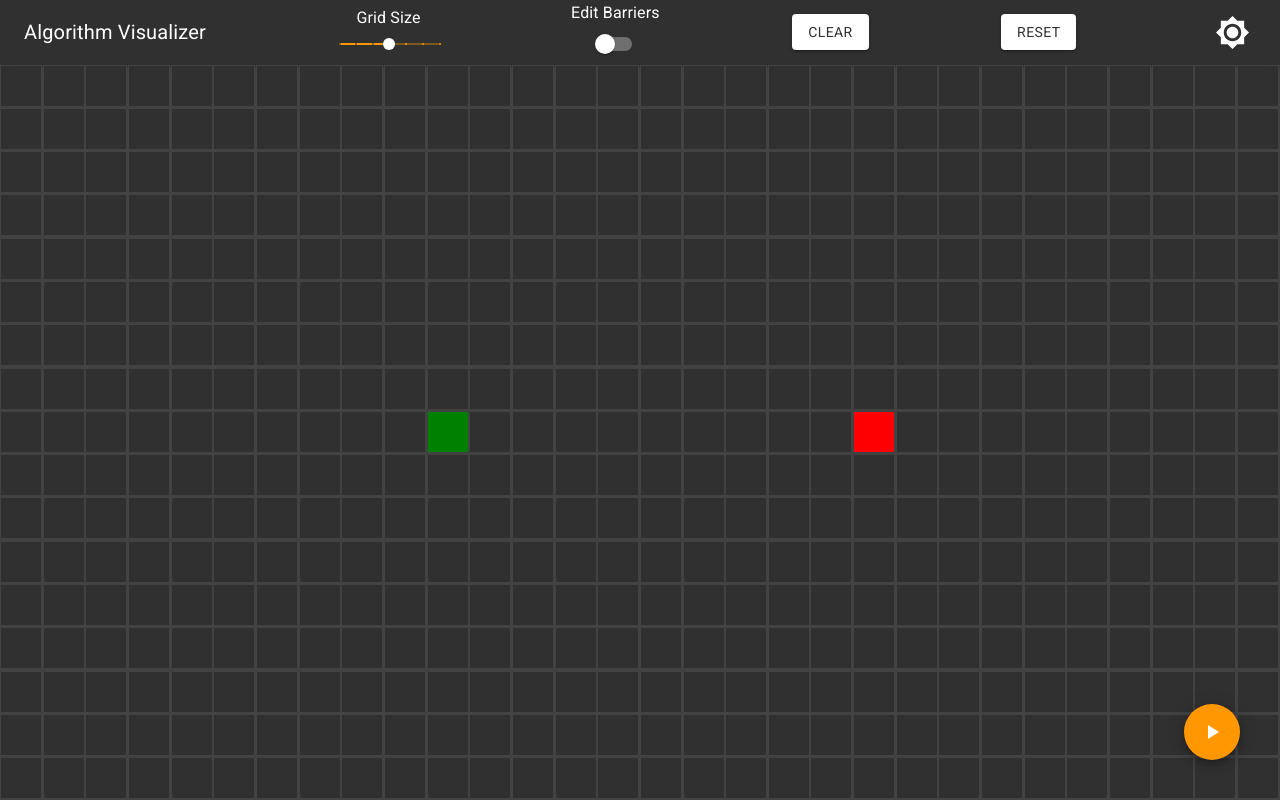
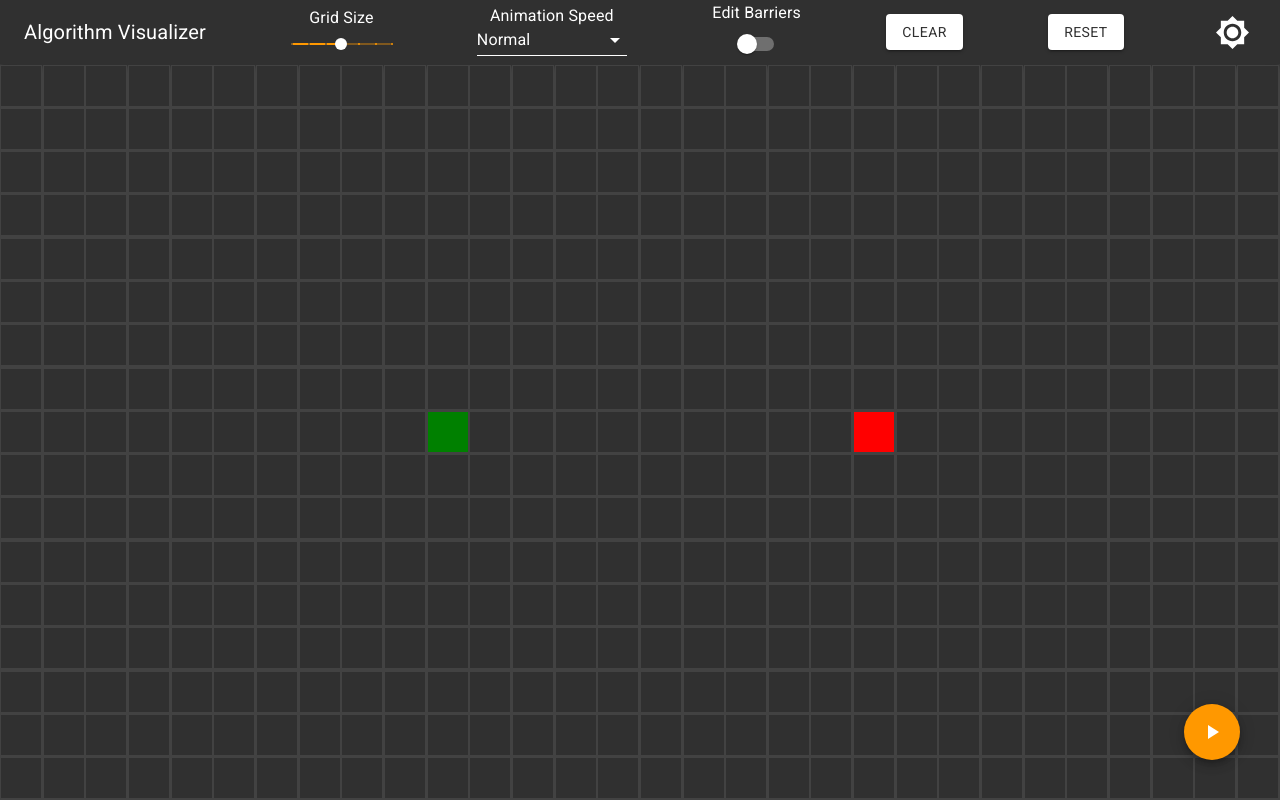
Before and after one commit to icedevera/algo-vision, a React (Create React App) app: page / in a window 1280 px wide. Built offline with nearby package versions, Linux system fonts and the light colour scheme.

Commit message:
added change speed and grid size functionality

```diff
--- a/src/Algorithms/Pathfinding/Dijkstra.tsx
+++ b/src/Algorithms/Pathfinding/Dijkstra.tsx
@@ -9,6 +9,7 @@ interface IProps {
   screenSize: { width: number; height: number };
   barriers: string[];
   gridSize: number;
+  animationSpeed: number;
 }
 
 const Dijkstra = ({
@@ -17,6 +18,7 @@ const Dijkstra = ({
   screenSize,
   barriers,
   gridSize,
+  animationSpeed,
 }: IProps) => {
   type Distances = {
     [node: string]: number;
@@ -202,7 +204,7 @@ const Dijkstra = ({
       if (i === analyze.length) {
         setTimeout(() => {
           animateShortestPath(optimalPath);
-        }, 10 * i);
+        }, animationSpeed * i);
         return;
       }
       setTimeout(() => {
@@ -215,7 +217,7 @@ const Dijkstra = ({
           //@ts-ignore
           document.getElementById(node).className = "cell-node analyzing";
         }
-      }, 10 * i);
+      }, animationSpeed * i);
     }
   }
 
@@ -231,7 +233,7 @@ const Dijkstra = ({
           //@ts-ignore
           document.getElementById(node).className = "cell-node shortest-path";
         }
-      }, 50 * i);
+      }, 20 * i);
     }
   }
 
--- a/src/Components/ToolBar/ToolBar.tsx
+++ b/src/Components/ToolBar/ToolBar.tsx
@@ -14,6 +14,9 @@ import Slider from "@material-ui/core/Slider";
 import Switch from "@material-ui/core/Switch";
 import { Brightness4, Brightness7 } from "@material-ui/icons";
 import Button from "@material-ui/core/Button";
+import Select from "@material-ui/core/Select";
+import InputLabel from "@material-ui/core/InputLabel";
+import MenuItem from "@material-ui/core/MenuItem";
 
 interface IProps {
   isDarkMode: boolean;
@@ -23,6 +26,9 @@ interface IProps {
   toggleAddingBarriers: () => void;
   addingBarriers: boolean;
   onGridSizeCommitted: (event: object, value: number) => void;
+  gridSize: number;
+  setAnimationSpeed: React.Dispatch<any>;
+  animationSpeed: number;
 }
 
 const useStyles = makeStyles((theme: Theme) =>
@@ -59,6 +65,22 @@ const useStyles = makeStyles((theme: Theme) =>
       color:
         theme.palette.type === "dark" ? "white" : theme.palette.warning.main,
     },
+    setSpeed: {
+      minWidth: 150,
+      color: "white",
+      "&:before": {
+        borderColor:
+          theme.palette.type === "dark" ? "white" : theme.palette.warning.main,
+      },
+      "&:after": {
+        borderColor:
+          theme.palette.type === "dark" ? "white" : theme.palette.warning.main,
+      },
+    },
+    setSpeedIcon: {
+      fill:
+        theme.palette.type === "dark" ? "white" : theme.palette.warning.main,
+    },
   })
 );
 
@@ -71,6 +93,9 @@ const ToolBar: React.FC<IProps> = React.memo(
     toggleAddingBarriers,
     addingBarriers,
     onGridSizeCommitted,
+    gridSize,
+    animationSpeed,
+    setAnimationSpeed,
   }) => {
     const theme = useTheme();
     const classes = useStyles(theme);
@@ -100,8 +125,13 @@ const ToolBar: React.FC<IProps> = React.memo(
       thumb: {
         backgroundColor: "#fff",
       },
-      active: {},
     })(Slider);
+
+    const handleSpeedChange = (
+      event: React.ChangeEvent<{ value: unknown }>
+    ) => {
+      setAnimationSpeed(event.target.value as number);
+    };
 
     return (
       <div className={classes.root}>
@@ -117,8 +147,9 @@ const ToolBar: React.FC<IProps> = React.memo(
                   Grid Size
                 </Typography>
                 <ToolSlider
+                  key={`slider-gridSize`}
                   className={classes.slider}
-                  defaultValue={40}
+                  defaultValue={gridSize}
                   aria-labelledby="discrete-slider"
                   valueLabelDisplay="auto"
                   step={10}
@@ -129,6 +160,32 @@ const ToolBar: React.FC<IProps> = React.memo(
                   onChangeCommitted={onGridSizeCommitted}
                   style={{ width: "100px" }}
                 />
+              </div>
+
+              <div className="toolbar-speed">
+                <InputLabel style={{ color: "#fff" }} id="set-speed">
+                  Animation Speed
+                </InputLabel>
+                <Select
+                  className={classes.setSpeed}
+                  labelId="set-speed"
+                  id="demo-simple-select"
+                  value={animationSpeed}
+                  onChange={handleSpeedChange}
+                  inputProps={{
+                    classes: {
+                      icon: classes.setSpeedIcon,
+                    },
+                  }}
+                >
+                  <MenuItem value={50}>Snail</MenuItem>
+                  <MenuItem value={40}>Slower</MenuItem>
+                  <MenuItem value={30}>Slow</MenuItem>
+                  <MenuItem value={20}>Normal</MenuItem>
+                  <MenuItem value={10}>Fast</MenuItem>
+                  <MenuItem value={5}>Faster</MenuItem>
+                  <MenuItem value={1}>Lightning</MenuItem>
+                </Select>
               </div>
 
               <div className="toolbar-toggle-barriers">
--- a/src/Components/ToolBar/toolbar.css
+++ b/src/Components/ToolBar/toolbar.css
@@ -6,6 +6,13 @@
 }
 
 .toolbar-slider {
+  display: flex;
+  flex-flow: column nowrap;
+  justify-content: center;
+  align-items: center;
+}
+
+.toolbar-speed {
   display: flex;
   flex-flow: column nowrap;
   justify-content: center;
--- a/src/Components/Visualizer/Pathfinder/Pathfinder.tsx
+++ b/src/Components/Visualizer/Pathfinder/Pathfinder.tsx
@@ -40,6 +40,8 @@ const Pathfinder: React.FC<IProps> = React.memo(
 
     const [gridSize, setGridSize] = React.useState<number>(40);
 
+    const [animationSpeed, setAnimationSpeed] = React.useState<number>(20)
+
     const [startNode, setStartNode] = React.useState<coordinates>({
       x: Math.round(screenSize.width / (gridSize + 2) / 3),
       y: Math.round(screenSize.height / (gridSize + 2) / 2.5),
@@ -52,10 +54,6 @@ const Pathfinder: React.FC<IProps> = React.memo(
 
     const [addingBarriers, setAddingBarriers] = React.useState<boolean>(false);
     const [barriers, setBarriers] = React.useState<string[]>([]);
-
-    React.useEffect(() => {
-      console.log(barriers);
-    }, [barriers]);
 
     const toggleAddingBarriers = () => [setAddingBarriers(!addingBarriers)];
 
@@ -105,7 +103,7 @@ const Pathfinder: React.FC<IProps> = React.memo(
       }
 
       if (
-        endNode.x !== Math.round(screenSize.width / (gridSize + 2)/ 1.5) &&
+        endNode.x !== Math.round(screenSize.width / (gridSize + 2) / 1.5) &&
         endNode.y !== Math.round(screenSize.height / (gridSize + 2) / 2.5)
       ) {
         //@ts-ignore
@@ -136,13 +134,22 @@ const Pathfinder: React.FC<IProps> = React.memo(
         startNode,
         endNode,
         barriers,
-        gridSize
+        gridSize,
+        animationSpeed
       });
     };
 
     const onGridSizeCommitted = (event: object, value: number) => {
+      clearGrid()
       setGridSize(value);
-      resetGrid()
+      setStartNode({
+        x: Math.round(screenSize.width / (value + 2) / 3),
+        y: Math.round(screenSize.height / (value + 2) / 2.5),
+      });
+      setEndNode({
+        x: Math.round(screenSize.width / (value + 2) / 1.5),
+        y: Math.round(screenSize.height / (value + 2) / 2.5),
+      });
     };
 
     return (
@@ -155,6 +162,9 @@ const Pathfinder: React.FC<IProps> = React.memo(
           toggleAddingBarriers={toggleAddingBarriers}
           addingBarriers={addingBarriers}
           onGridSizeCommitted={onGridSizeCommitted}
+          gridSize={gridSize}
+          animationSpeed={animationSpeed}
+          setAnimationSpeed={setAnimationSpeed}
         />
         <div>
           <Grid
```
Also changed, not shown: 1 other file (tests, documents, lock files or other folders).
